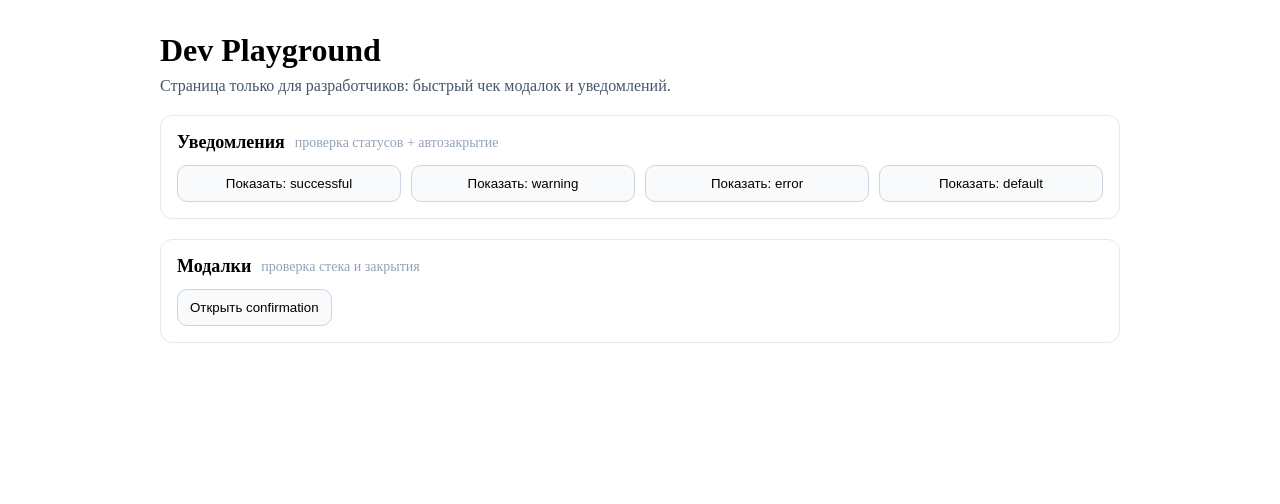
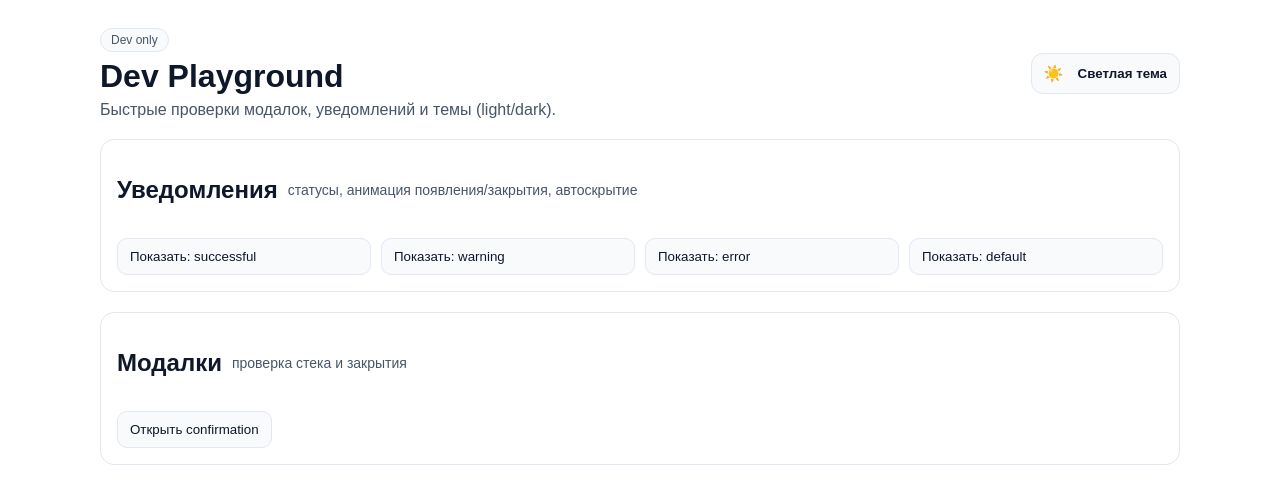
Before and after one commit to Filippov-Nikolay/java_project, a Next.js app in the folder online-diary/frontend/: page /dev in a window 1280 px wide. Shown: the top 504 px of the page. Built offline with nearby package versions, Linux system fonts and the light colour scheme.

Commit message:
added durk theme and added btn

```diff
--- a/online-diary/frontend/src/app/(dashboard)/page.tsx
+++ b/online-diary/frontend/src/app/(dashboard)/page.tsx
@@ -3,6 +3,7 @@
 import { openModal } from "@features/modals/model/modalSlice";
 import { showNotification } from "@features/notifications/model/notificationSlice";
 import type { NotificationStatus } from "@features/notifications/model/types";
+import ThemeToggle from "@features/theme/ui/ThemeToggle";
 import { useAppDispatch } from "@shared/store/hooks";
 
 export default function DashboardPage() {
@@ -39,7 +40,7 @@ export default function DashboardPage() {
     return (
         <div>
             <h1>Dashboard overview placeholder</h1>
-
+            <ThemeToggle />
             <button type="button" onClick={() => handleEdit(1)}>
                 Click me for call modal!
             </button>
--- a/online-diary/frontend/src/app/dev/page.tsx
+++ b/online-diary/frontend/src/app/dev/page.tsx
@@ -3,7 +3,10 @@
 import { openModal } from "@features/modals/model/modalSlice";
 import { showNotification } from "@features/notifications/model/notificationSlice";
 import type { NotificationStatus } from "@features/notifications/model/types";
+import ThemeToggle from "@features/theme/ui/ThemeToggle";
 import { useAppDispatch } from "@shared/store/hooks";
+
+import styles from "./styles.module.scss";
 
 const notificationMessages: Record<NotificationStatus, string> = {
     successful: "Dev check: successful notification.",
@@ -37,59 +40,33 @@ export default function DevPlaygroundPage() {
     };
 
     return (
-        <main
-            style={{
-                padding: "24px",
-                display: "grid",
-                gap: "20px",
-                maxWidth: "960px",
-                margin: "0 auto",
-            }}
-        >
-            <header style={{ display: "grid", gap: "8px" }}>
-                <h1 style={{ margin: 0 }}>Dev Playground</h1>
-                <p style={{ margin: 0, color: "#475569" }}>
-                    Страница только для разработчиков: быстрый чек модалок и
-                    уведомлений.
-                </p>
+        <main className={styles.page}>
+            <header className={styles.header}>
+                <div>
+                    <p className={styles.badge}>Dev only</p>
+                    <h1 className={styles.title}>Dev Playground</h1>
+                    <p className={styles.subtitle}>
+                        Быстрые проверки модалок, уведомлений и темы (light/dark).
+                    </p>
+                </div>
+                <ThemeToggle />
             </header>
 
-            <section
-                style={{
-                    border: "1px solid #e2e8f0",
-                    borderRadius: "12px",
-                    padding: "16px",
-                    display: "grid",
-                    gap: "12px",
-                }}
-            >
-                <div style={{ display: "flex", alignItems: "center", gap: "10px" }}>
-                    <h2 style={{ margin: 0, fontSize: "18px" }}>Уведомления</h2>
-                    <span style={{ color: "#94a3b8", fontSize: "14px" }}>
-                        проверка статусов + автозакрытие
+            <section className={styles.card}>
+                <div className={styles.sectionHeader}>
+                    <h2>Уведомления</h2>
+                    <span className={styles.hint}>
+                        статусы, анимация появления/закрытия, автоскрытие
                     </span>
                 </div>
-
-                <div
-                    style={{
-                        display: "grid",
-                        gridTemplateColumns: "repeat(auto-fit, minmax(180px, 1fr))",
-                        gap: "10px",
-                    }}
-                >
+                <div className={styles.grid}>
                     {(Object.keys(notificationMessages) as NotificationStatus[]).map(
                         (status) => (
                             <button
                                 key={status}
                                 type="button"
                                 onClick={() => triggerNotification(status)}
-                                style={{
-                                    padding: "10px 12px",
-                                    borderRadius: "10px",
-                                    border: "1px solid #cbd5e1",
-                                    background: "#f8fafc",
-                                    cursor: "pointer",
-                                }}
+                                className={styles.button}
                             >
                                 Показать: {status}
                             </button>
@@ -98,33 +75,16 @@ export default function DevPlaygroundPage() {
                 </div>
             </section>
 
-            <section
-                style={{
-                    border: "1px solid #e2e8f0",
-                    borderRadius: "12px",
-                    padding: "16px",
-                    display: "grid",
-                    gap: "12px",
-                }}
-            >
-                <div style={{ display: "flex", alignItems: "center", gap: "10px" }}>
-                    <h2 style={{ margin: 0, fontSize: "18px" }}>Модалки</h2>
-                    <span style={{ color: "#94a3b8", fontSize: "14px" }}>
-                        проверка стека и закрытия
-                    </span>
+            <section className={styles.card}>
+                <div className={styles.sectionHeader}>
+                    <h2>Модалки</h2>
+                    <span className={styles.hint}>проверка стека и закрытия</span>
                 </div>
-
-                <div style={{ display: "flex", gap: "12px", flexWrap: "wrap" }}>
+                <div className={styles.row}>
                     <button
                         type="button"
                         onClick={triggerModal}
-                        style={{
-                            padding: "10px 12px",
-                            borderRadius: "10px",
-                            border: "1px solid #cbd5e1",
-                            background: "#f8fafc",
-                            cursor: "pointer",
-                        }}
+                        className={styles.button}
                     >
                         Открыть confirmation
                     </button>
--- /dev/null
+++ b/online-diary/frontend/src/app/dev/styles.module.scss
@@ -0,0 +1,85 @@
+.page {
+    padding: 28px;
+    display: grid;
+    gap: 20px;
+    max-width: 1080px;
+    margin: 0 auto;
+    background: var(--bg);
+    color: var(--text-primary);
+}
+
+.header {
+    display: flex;
+    align-items: center;
+    justify-content: space-between;
+    gap: 16px;
+    flex-wrap: wrap;
+}
+
+.badge {
+    display: inline-flex;
+    padding: 4px 10px;
+    border-radius: 999px;
+    border: 1px solid var(--border-color);
+    background: var(--surface-muted);
+    color: var(--text-secondary);
+    font-size: 12px;
+    margin: 0 0 6px 0;
+}
+
+.title {
+    margin: 0 0 6px 0;
+}
+
+.subtitle {
+    margin: 0;
+    color: var(--text-secondary);
+}
+
+.card {
+    border: 1px solid var(--border-color);
+    border-radius: 14px;
+    padding: 16px;
+    background: var(--surface);
+    display: grid;
+    gap: 14px;
+}
+
+.sectionHeader {
+    display: flex;
+    align-items: center;
+    gap: 10px;
+    flex-wrap: wrap;
+}
+
+.hint {
+    color: var(--text-secondary);
+    font-size: 14px;
+}
+
+.grid {
+    display: grid;
+    grid-template-columns: repeat(auto-fit, minmax(180px, 1fr));
+    gap: 10px;
+}
+
+.row {
+    display: flex;
+    gap: 12px;
+    flex-wrap: wrap;
+}
+
+.button {
+    padding: 10px 12px;
+    border-radius: 10px;
+    border: 1px solid var(--border-color);
+    background: var(--surface-muted);
+    color: var(--text-primary);
+    cursor: pointer;
+    text-align: left;
+    transition: background 150ms ease, border-color 150ms ease;
+}
+
+.button:hover {
+    background: var(--surface);
+}
--- a/online-diary/frontend/src/app/layout.tsx
+++ b/online-diary/frontend/src/app/layout.tsx
@@ -2,12 +2,34 @@ import type { ReactNode } from "react";
 import StoreProvider from "@shared/store/StoreProvider";
 import ModalRoot from "@features/modals/ui/ModalRoot";
 import NotificationRoot from "@features/notifications/ui/NotificationRoot";
+import ThemeWatcher from "@features/theme/ui/ThemeWatcher";
+import "@shared/styles/globals.scss";
+
+const themeInitScript = `
+(function() {
+  try {
+    var storageKey = "theme-mode";
+    var stored = localStorage.getItem(storageKey);
+    var systemDark = window.matchMedia && window.matchMedia("(prefers-color-scheme: dark)").matches;
+    var mode = stored === "dark" || stored === "light" ? stored : (systemDark ? "dark" : "light");
+    document.documentElement.setAttribute("data-theme", mode);
+    document.documentElement.style.setProperty("--theme-toggle-label", mode === "dark" ? '"Темная тема"' : '"Светлая тема"');
+    document.documentElement.style.setProperty("--theme-toggle-icon", mode === "dark" ? '"🌙"' : '"☀️"');
+  } catch (e) {
+    // ignore
+  }
+})();
+`;
 
 export default function RootLayout({ children }: { children: ReactNode }) {
     return (
-        <html lang="ru">
+        <html lang="ru" suppressHydrationWarning>
+            <head>
+                <script dangerouslySetInnerHTML={{ __html: themeInitScript }} />
+            </head>
             <body>
                 <StoreProvider>
+                    <ThemeWatcher />
                     {children}
                     <NotificationRoot />
                     <ModalRoot />
--- /dev/null
+++ b/online-diary/frontend/src/features/theme/model/selectors.ts
@@ -0,0 +1,3 @@
+import type { RootState } from "@shared/store/store";
+
+export const selectThemeMode = (state: RootState) => state.theme.mode;
--- /dev/null
+++ b/online-diary/frontend/src/features/theme/model/themeSlice.ts
@@ -0,0 +1,36 @@
+import { createSlice, type PayloadAction } from "@reduxjs/toolkit";
+
+import type { ThemeMode, ThemeState } from "./types";
+
+const getInitialTheme = (): ThemeMode => {
+    if (typeof window === "undefined") return "light";
+
+    const attr = document.documentElement.getAttribute("data-theme");
+    if (attr === "dark" || attr === "light") return attr;
+
+    const stored = window.localStorage.getItem("theme-mode");
+    if (stored === "dark" || stored === "light") return stored;
+
+    const prefersDark = window.matchMedia?.("(prefers-color-scheme: dark)")?.matches;
+    return prefersDark ? "dark" : "light";
+};
+
+const initialState: ThemeState = {
+    mode: getInitialTheme(),
+};
+
+const themeSlice = createSlice({
+    name: "theme",
+    initialState,
+    reducers: {
+        setTheme: (state, action: PayloadAction<ThemeMode>) => {
+            state.mode = action.payload;
+        },
+        toggleTheme: (state) => {
+            state.mode = state.mode === "light" ? "dark" : "light";
+        },
+    },
+});
+
+export const { setTheme, toggleTheme } = themeSlice.actions;
+export const themeReducer = themeSlice.reducer;
--- /dev/null
+++ b/online-diary/frontend/src/features/theme/model/types.ts
@@ -0,0 +1,5 @@
+export type ThemeMode = "light" | "dark";
+
+export interface ThemeState {
+    mode: ThemeMode;
+}
--- /dev/null
+++ b/online-diary/frontend/src/features/theme/ui/ThemeToggle/index.tsx
@@ -0,0 +1,22 @@
+"use client";
+
+import { toggleTheme } from "@features/theme/model/themeSlice";
+import { selectThemeMode } from "@features/theme/model/selectors";
+import { useAppDispatch, useAppSelector } from "@shared/store/hooks";
+
+import styles from "./styles.module.scss";
+
+export default function ThemeToggle() {
+    const dispatch = useAppDispatch();
+    const mode = useAppSelector(selectThemeMode);
+
+    return (
+        <button
+            type="button"
+            className={styles.toggle}
+            suppressHydrationWarning
+            aria-label={mode === "dark" ? "Темная тема" : "Светлая тема"}
+            onClick={() => dispatch(toggleTheme())}
+        />
+    );
+}
--- /dev/null
+++ b/online-diary/frontend/src/features/theme/ui/ThemeToggle/styles.module.scss
@@ -0,0 +1,28 @@
+.toggle {
+  display: inline-flex;
+  align-items: center;
+  gap: 8px;
+  padding: 10px 12px;
+  border-radius: 12px;
+  border: 1px solid var(--border-color);
+  background: var(--surface-muted);
+  color: var(--text-primary);
+  cursor: pointer;
+  font-weight: 600;
+  transition: background 150ms ease, border-color 150ms ease, color 150ms ease;
+  position: relative;
+}
+
+.toggle:hover {
+  background: var(--surface);
+}
+
+.toggle::before {
+  content: var(--theme-toggle-icon, "☀️");
+  font-size: 16px;
+}
+
+.toggle::after {
+  content: var(--theme-toggle-label, "Светлая тема");
+  margin-left: 6px;
+}
--- /dev/null
+++ b/online-diary/frontend/src/features/theme/ui/ThemeWatcher/index.tsx
@@ -0,0 +1,32 @@
+"use client";
+
+import { useEffect } from "react";
+
+import { selectThemeMode } from "@features/theme/model/selectors";
+import { useAppSelector } from "@shared/store/hooks";
+
+const STORAGE_KEY = "theme-mode";
+
+export default function ThemeWatcher() {
+    const mode = useAppSelector(selectThemeMode);
+
+    useEffect(() => {
+        if (typeof document === "undefined") return;
+        document.documentElement.setAttribute("data-theme", mode);
+        try {
+            window.localStorage.setItem(STORAGE_KEY, mode);
+            document.documentElement.style.setProperty(
+                "--theme-toggle-label",
+                mode === "dark" ? '"Темная тема"' : '"Светлая тема"',
+            );
+            document.documentElement.style.setProperty(
+                "--theme-toggle-icon",
+                mode === "dark" ? '"🌙"' : '"☀️"',
+            );
+        } catch {
+            // ignore storage errors
+        }
+    }, [mode]);
+
+    return null;
+}
--- a/online-diary/frontend/src/shared/store/store.ts
+++ b/online-diary/frontend/src/shared/store/store.ts
@@ -2,11 +2,13 @@ import { configureStore } from "@reduxjs/toolkit";
 
 import { modalReducer } from "@features/modals/model/modalSlice";
 import { notificationsReducer } from "@features/notifications/model/notificationSlice";
+import { themeReducer } from "@features/theme/model/themeSlice";
 
 export const store = configureStore({
   reducer: {
     modals: modalReducer,
     notifications: notificationsReducer,
+    theme: themeReducer,
   },
 });
 
--- a/online-diary/frontend/src/shared/styles/globals.scss
+++ b/online-diary/frontend/src/shared/styles/globals.scss
@@ -1,9 +1,26 @@
 /* Global styles placeholder */
 :root {
-  font-family: Arial, sans-serif;
+    font-family: Arial, sans-serif;
+    --bg: #ffffff;
+    --text-primary: #0f172a;
+    --text-secondary: #475569;
+    --surface: #ffffff;
+    --surface-muted: #f8fafc;
+    --border-color: #e2e8f0;
+}
+
+:root[data-theme="dark"] {
+    --bg: #0b1220;
+    --text-primary: #e2e8f0;
+    --text-secondary: #94a3b8;
+    --surface: #111827;
+    --surface-muted: #1f2937;
+    --border-color: #1f2937;
 }
 
 body {
-  margin: 0;
-  min-height: 100vh;
+    margin: 0;
+    min-height: 100vh;
+    background: var(--bg);
+    color: var(--text-primary);
 }
```
Also changed, not shown: 1 other file (tests, documents, lock files or other folders).
